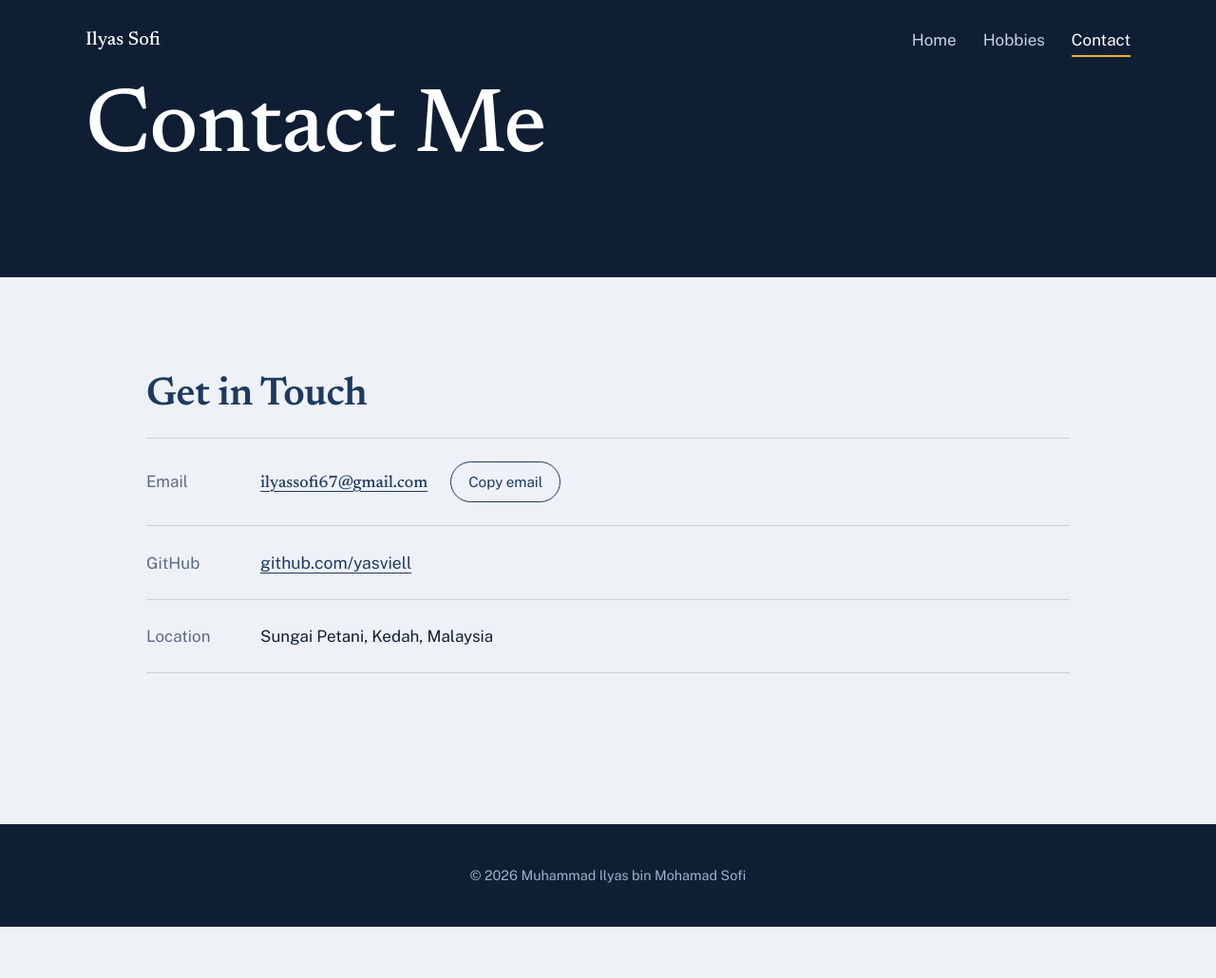
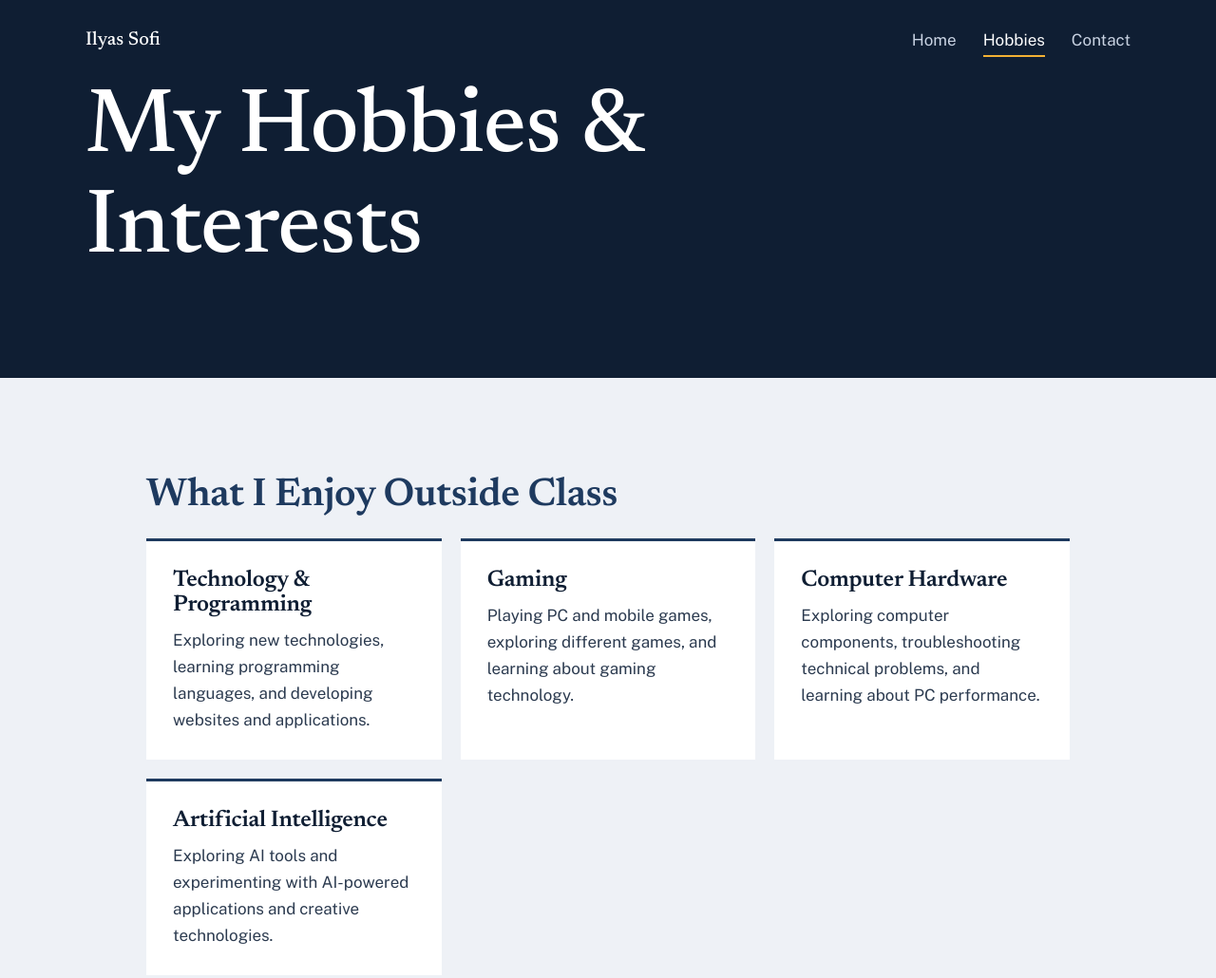
Before and after one commit to yasviell/my-resume-site, a plain HTML site: page hobbies.html in a window 1280 px wide. Shown: the top 1030 px of the page at 95% size. Before the commit the page ends 976 px from the top, so only its background shows below. Drawn offline with nearby package versions, Linux system fonts and the light colour scheme.

Commit message:
Update resume design

```diff
--- a/hobbies.html
+++ b/hobbies.html
@@ -3,7 +3,7 @@
 <head>
   <meta charset="UTF-8">
   <meta name="viewport" content="width=device-width, initial-scale=1.0">
-  <title>Contact | Muhammad Ilyas bin Mohamad Sofi</title>
+  <title>Hobbies | Muhammad Ilyas bin Mohamad Sofi</title>
   <link rel="preconnect" href="https://fonts.googleapis.com">
   <link rel="preconnect" href="https://fonts.gstatic.com" crossorigin>
   <link href="https://fonts.googleapis.com/css2?family=Newsreader:opsz,wght@6..72,500;6..72,600&family=Public+Sans:wght@400;500;600&display=swap" rel="stylesheet">
@@ -15,58 +15,41 @@
     <a class="brand" href="index.html">Ilyas Sofi</a>
     <div class="links">
       <a href="index.html">Home</a>
-      <a href="hobbies.html">Hobbies</a>
-      <a href="contact.html" aria-current="page">Contact</a>
+      <a href="hobbies.html" aria-current="page">Hobbies</a>
+      <a href="contact.html">Contact</a>
     </div>
   </nav>
   <div class="hero-grid">
-    <h1 class="rise">Contact Me</h1>
+    <h1 class="rise">My Hobbies &amp; Interests</h1>
   </div>
 </header>
 
 <main>
   <section>
-    <h2>Get in Touch</h2>
-
-    <div class="contact-row">
-      <span class="label">Email</span>
-      <a class="email" href="mailto:ilyassofi67@gmail.com">ilyassofi67@gmail.com</a>
-      <button class="copy" type="button" data-copy="ilyassofi67@gmail.com">Copy email</button>
-    </div>
-
-    <div class="contact-row">
-      <span class="label">GitHub</span>
-      <a href="https://github.com/yasviell" target="_blank" rel="noopener">github.com/yasviell</a>
-    </div>
-
-    <div class="contact-row">
-      <span class="label">Location</span>
-      <span>Sungai Petani, Kedah, Malaysia</span>
-    </div>
+    <h2>What I Enjoy Outside Class</h2>
+    <ul class="hobby-grid">
+      <li>
+        <h3>Technology &amp; Programming</h3>
+        <p>Exploring new technologies, learning programming languages, and developing websites and applications.</p>
+      </li>
+      <li>
+        <h3>Gaming</h3>
+        <p>Playing PC and mobile games, exploring different games, and learning about gaming technology.</p>
+      </li>
+      <li>
+        <h3>Computer Hardware</h3>
+        <p>Exploring computer components, troubleshooting technical problems, and learning about PC performance.</p>
+      </li>
+      <li>
+        <h3>Artificial Intelligence</h3>
+        <p>Exploring AI tools and experimenting with AI-powered applications and creative technologies.</p>
+      </li>
+    </ul>
   </section>
 </main>
 
 <footer>
   <p>&copy; 2026 Muhammad Ilyas bin Mohamad Sofi</p>
 </footer>
-
-<script>
-  document.querySelectorAll("[data-copy]").forEach((btn) => {
-    const label = btn.textContent;
-    btn.addEventListener("click", async () => {
-      try {
-        await navigator.clipboard.writeText(btn.dataset.copy);
-        btn.textContent = "Copied";
-      } catch {
-        btn.textContent = "Select the address instead";
-      }
-      btn.dataset.done = "";
-      setTimeout(() => {
-        btn.textContent = label;
-        delete btn.dataset.done;
-      }, 2000);
-    });
-  });
-</script>
 </body>
 </html>
```
Also changed, not shown: contact.html (+49 -11 lines).
